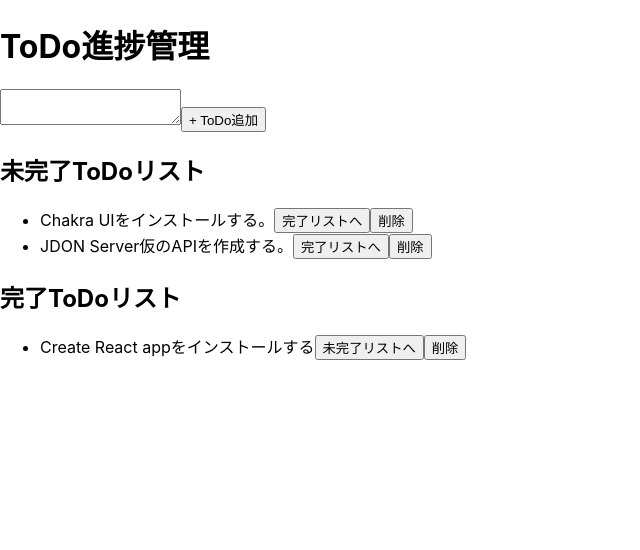
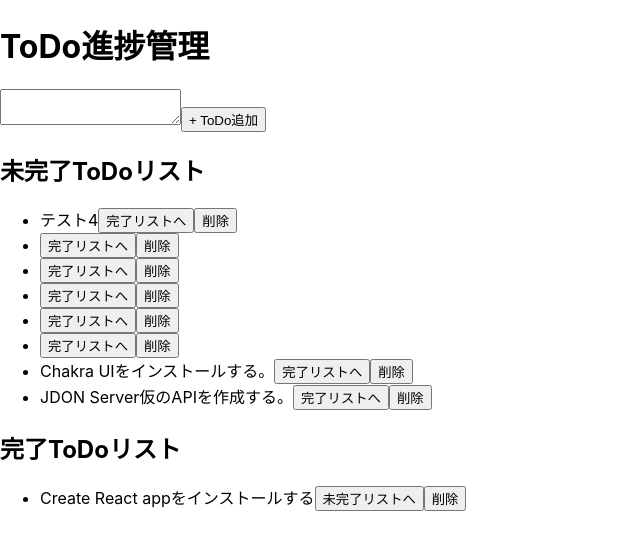
Before and after one commit to mashharuki/ReactSample3, a React (Create React App) app in the folder todo-app/: page / in a window 1280 px wide. Shown: the top 550 px of the page, without its empty margins (0-640 px from the left). Built offline with nearby package versions, Linux system fonts and the light colour scheme; data requests are answered from the project's data file.

Commit message:
追加機能を実装

```diff
--- a/todo-app/db.json
+++ b/todo-app/db.json
@@ -1,19 +1,44 @@
 {
   "todos": [
     {
-            "id" : 1,
-            "content" : "Create React appをインストールする",
-            "done" : true
+      "id": 1,
+      "content": "Create React appをインストールする",
+      "done": true
     },
     {
-            "id" : 2,
-            "content" : "JDON Server仮のAPIを作成する。",
-            "done" : false
+      "id": 2,
+      "content": "JDON Server仮のAPIを作成する。",
+      "done": false
     },
     {
-            "id" : 3,
-            "content" : "Chakra UIをインストールする。",
-            "done" : false
+      "id": 3,
+      "content": "Chakra UIをインストールする。",
+      "done": false
+    },
+    {
+      "テスト": "",
+      "id": 4
+    },
+    {
+      "テスト2": "",
+      "id": 5
+    },
+    {
+      "テスト3": "",
+      "id": 6
+    },
+    {
+      "rete": "",
+      "id": 7
+    },
+    {
+      "rere": "",
+      "id": 8
+    },
+    {
+      "content": "テスト4",
+      "id": "01FK8MC2FJQ463HDB6D22PQJDN",
+      "done": false
     }
   ]
 }
--- a/todo-app/src/apis/todo.js
+++ b/todo-app/src/apis/todo.js
@@ -18,6 +18,7 @@ export const getAllTodosData = async () => {
  * POSTリクエストによりToDoを追加する関数
  */
 export const addTodosData = async (todo) => {
+    console.log("追加するtodo:",todo);
     // データを追加する。
     const response = await axios.post(todoDataUrl, todo);
     return response.data;
--- a/todo-app/src/components/App.js
+++ b/todo-app/src/components/App.js
@@ -2,6 +2,8 @@
  * メインコンポーネント
  */
 
+import React, { useRef } from "react";
+import { addTodosData } from "../apis/todo";
 import { useTodo } from "../hooks/useTodo";
 
 /**
@@ -53,9 +55,23 @@ const TodoList = ({ todoList }) => {
  */
 function App() {
   // カスタムフックを利用してTodoリストを取得する。
-  const { todoList } = useTodo();
+  const { todoList, addTodoListItem, } = useTodo();
+  // useRefフックを定義
+  const inputEl = useRef(null);
 
   console.log("TODOリスト：", todoList);
+
+  /**
+   * 「+Todo追加」ボタンをクリックした時の処理
+   */
+  const handleAddTodoListItem = () => {
+    // 入力されていなければ何も返さない。
+    if (inputEl.current.value === "") return;
+    // Todoに追加するためにaddTodoListItemを追加する。
+    addTodoListItem(inputEl.current.value);
+    // 入力フォームをクリアする。
+    inputEl.current.value = "";
+  };
 
   /**
    * 「未完了」のリストの配列
@@ -77,8 +93,10 @@ function App() {
   return (
     <>
       <TodoTitle title="ToDo進捗管理" as="h1" />
-      <textarea/>
-      <button>+ ToDo追加</button>
+      <textarea ref={inputEl} />
+      <button onClick={handleAddTodoListItem}>
+        + ToDo追加
+      </button>
 
       <TodoTitle title="未完了ToDoリスト" as="h2" />
       <TodoList todoList={inCompletedList} />
--- a/todo-app/src/hooks/useTodo.js
+++ b/todo-app/src/hooks/useTodo.js
@@ -49,15 +49,15 @@ export const useTodo = () => {
     const addTodoListItem = (todoContent) => {
         // 新しいTodo
         const newTodoItem = {
-            content : todoContent,
-            id : ulid(),
-            done : false
+            content: todoContent,
+            id: ulid(),
+            done: false
         };
-
+        console.log("新しく追加するtodo：",newTodoItem);
         // データを追加し、TodoListの内容も更新する。
         return todoData.addTodosData(newTodoItem).then((addTodo) => {
             // TodoListを更新する。(newTodoItemを追加された状態にする。)
-            setTodoList(addTodo, ...todoList);
+            setTodoList([addTodo, ...todoList]);
         });
     };
 
```
Lines whose indentation alone changed are shown as unchanged.
